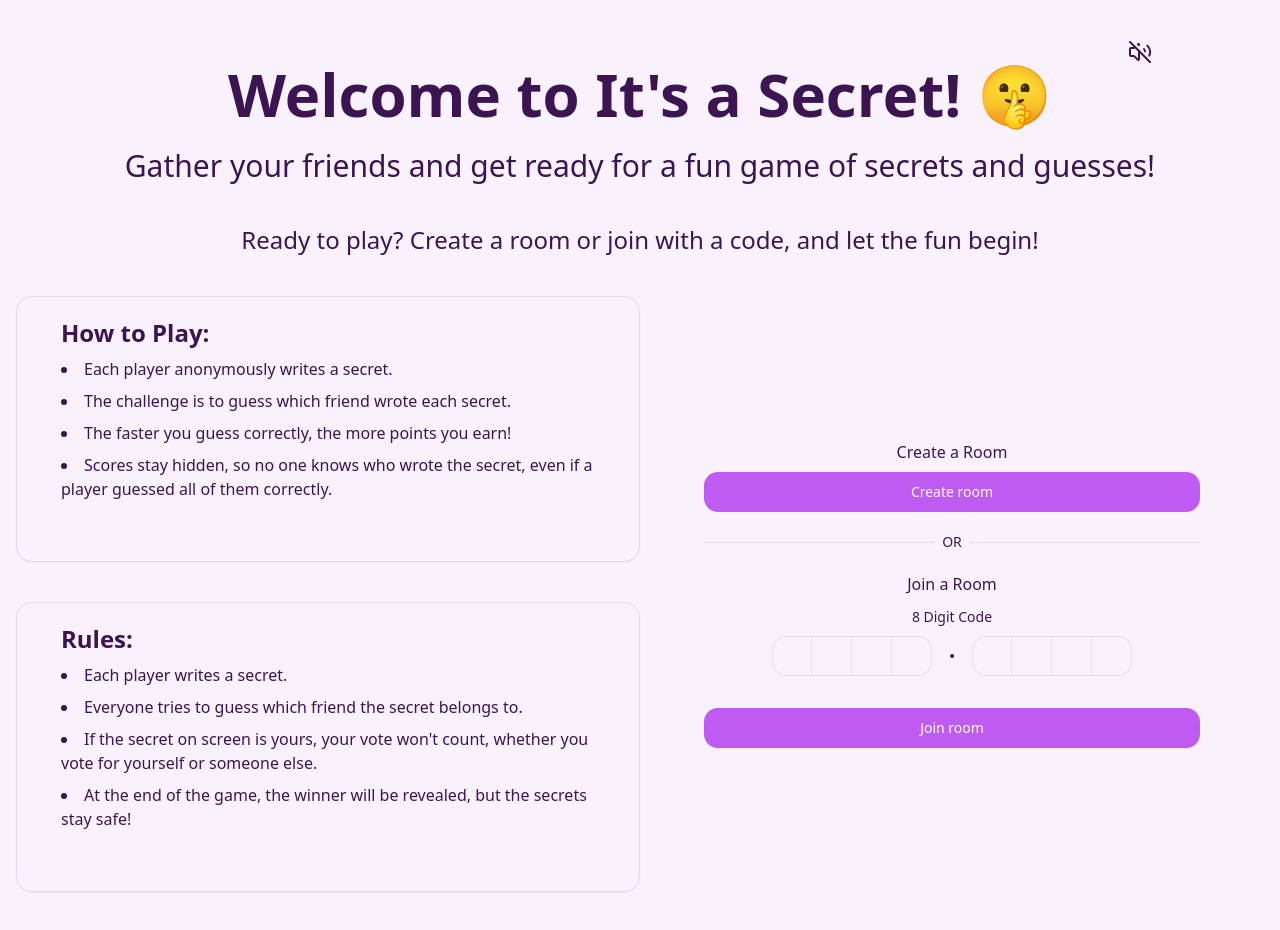
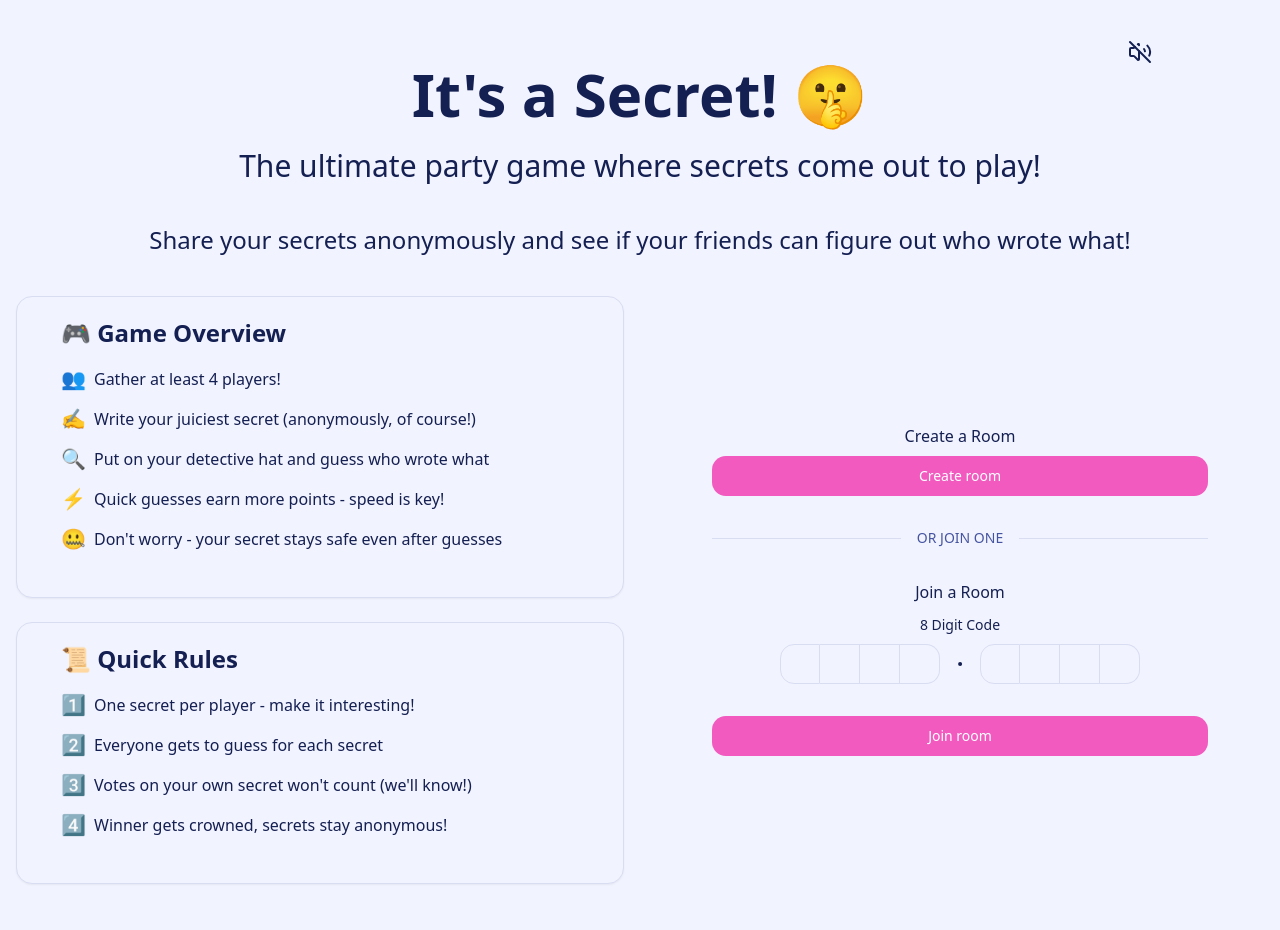
Before and after one commit to Cristlopezr/app-its-a-secret, a Next.js app: page / in a window 1280 px wide. Shown: the top 930 px of the page. Built offline with nearby package versions, Linux system fonts and the light colour scheme; no server answers.

Commit message:
Changed layout on main page

```diff
--- a/src/app/globals.css
+++ b/src/app/globals.css
@@ -16,31 +16,33 @@
 
 @layer base {
     :root {
-        --background: 280 70% 97%;
-        --foreground: 280 60% 20%;
+        --background: 230 85% 97%;
+        --foreground: 230 60% 20%;
         --card: 0 0% 100%;
-        --card-foreground: 280 60% 20%;
+        --card-foreground: 230 60% 20%;
         --popover: 0 0% 100%;
-        --popover-foreground: 280 60% 20%;
-        --primary: 280 85% 65%;
+        --popover-foreground: 230 60% 20%;
+        --primary: 320 85% 65%;
         --primary-foreground: 0 0% 100%;
-        --secondary: 320 85% 90%;
-        --secondary-foreground: 280 60% 25%;
-        --muted: 280 30% 90%;
-        --muted-foreground: 280 40% 45%;
-        --accent: 320 85% 65%;
+        --secondary: 280 85% 90%;
+        --secondary-foreground: 230 60% 25%;
+        --muted: 230 30% 90%;
+        --muted-foreground: 230 40% 45%;
+        --accent: 190 85% 65%;
         --accent-foreground: 0 0% 100%;
         --destructive: 0 90% 65%;
         --destructive-foreground: 0 0% 100%;
-        --border: 280 50% 90%;
-        --input: 280 50% 90%;
+        --border: 230 50% 90%;
+        --input: 230 50% 90%;
         --ring: 320 85% 65%;
         --radius: 1rem;
-        --chart-1: 280 85% 65%;
-        --chart-2: 320 85% 65%;
-        --chart-3: 260 85% 65%;
-        --chart-4: 300 85% 65%;
-        --chart-5: 340 85% 65%;
+        --chart-1: 320 85% 65%;
+        --chart-2: 280 85% 65%;
+        --chart-3: 190 85% 65%;
+        --chart-4: 230 85% 65%;
+        --chart-5: 150 85% 65%;
+        --success: 150 85% 65%;
+        --success-foreground: 0 0% 100%;
     }
 }
 
--- a/src/app/page.tsx
+++ b/src/app/page.tsx
@@ -5,50 +5,85 @@ import { JoinRoom } from './room/_components/JoinRoom';
 export default function Home() {
     return (
         <div className='min-h-screen'>
-            <div className='container mx-auto px-4 py-16 '>
-                <h1 className='text-6xl font-bold text-center mb-6'>Welcome to It's a Secret! 🤫</h1>
+            <div className='container mx-auto px-4 py-16'>
+                <h1 className='text-6xl font-bold text-center mb-6'>It's a Secret! 🤫</h1>
 
-                <h2 className='text-center text-3xl'>Gather your friends and get ready for a fun game of secrets and guesses!</h2>
-                <p className='text-2xl text-center my-10'>Ready to play? Create a room or join with a code, and let the fun begin!</p>
-                <div className='grid grid-cols-1 md:grid-cols-2 justify-between'>
-                    <section className=''>
-                        <Card className='p-5 bg-background'>
+                <h2 className='text-center text-3xl'>The ultimate party game where secrets come out to play!</h2>
+                <p className='text-2xl text-center my-10'>Share your secrets anonymously and see if your friends can figure out who wrote what!</p>
+
+                <div className='grid grid-cols-1 md:grid-cols-2 gap-8'>
+                    <section>
+                        <Card className='p-5 bg-background hover:shadow-lg transition-shadow'>
                             <CardContent>
-                                <h2 className='text-2xl font-semibold mb-2'>How to Play:</h2>
-                                <ul className='list-disc list-inside mb-4 flex flex-col gap-2'>
-                                    <li>Each player anonymously writes a secret.</li>
-                                    <li>The challenge is to guess which friend wrote each secret.</li>
-                                    <li>The faster you guess correctly, the more points you earn!</li>
-                                    <li>Scores stay hidden, so no one knows who wrote the secret, even if a player guessed all of them correctly.</li>
+                                <h2 className='text-2xl font-semibold mb-4'>🎮 Game Overview</h2>
+                                <ul className='space-y-3'>
+                                    <li className='flex items-center gap-2'>
+                                        <span className='text-xl'>👥</span>
+                                        <span>Gather at least 4 players!</span>
+                                    </li>
+                                    <li className='flex items-center gap-2'>
+                                        <span className='text-xl'>✍️</span>
+                                        <span>Write your juiciest secret (anonymously, of course!)</span>
+                                    </li>
+                                    <li className='flex items-center gap-2'>
+                                        <span className='text-xl'>🔍</span>
+                                        <span>Put on your detective hat and guess who wrote what</span>
+                                    </li>
+                                    <li className='flex items-center gap-2'>
+                                        <span className='text-xl'>⚡</span>
+                                        <span>Quick guesses earn more points - speed is key!</span>
+                                    </li>
+                                    <li className='flex items-center gap-2'>
+                                        <span className='text-xl'>🤐</span>
+                                        <span>Don't worry - your secret stays safe even after guesses</span>
+                                    </li>
                                 </ul>
                             </CardContent>
                         </Card>
-                        <Card className='p-5 mt-10 bg-background'>
+
+                        <Card className='p-5 mt-6 bg-background hover:shadow-lg transition-shadow'>
                             <CardContent>
-                                <h2 className='text-2xl font-semibold mb-2'>Rules:</h2>
-                                <ul className='list-disc list-inside mb-4 flex flex-col gap-2'>
-                                    <li>Each player writes a secret.</li>
-                                    <li>Everyone tries to guess which friend the secret belongs to.</li>
-                                    <li>If the secret on screen is yours, your vote won't count, whether you vote for yourself or someone else.</li>
-                                    <li>At the end of the game, the winner will be revealed, but the secrets stay safe!</li>
+                                <h2 className='text-2xl font-semibold mb-4'>📜 Quick Rules</h2>
+                                <ul className='space-y-3'>
+                                    <li className='flex items-center gap-2'>
+                                        <span className='text-xl'>1️⃣</span>
+                                        <span>One secret per player - make it interesting!</span>
+                                    </li>
+                                    <li className='flex items-center gap-2'>
+                                        <span className='text-xl'>2️⃣</span>
+                                        <span>Everyone gets to guess for each secret</span>
+                                    </li>
+                                    <li className='flex items-center gap-2'>
+                                        <span className='text-xl'>3️⃣</span>
+                                        <span>Votes on your own secret won't count (we'll know!)</span>
+                                    </li>
+                                    <li className='flex items-center gap-2'>
+                                        <span className='text-xl'>4️⃣</span>
+                                        <span>Winner gets crowned, secrets stay anonymous!</span>
+                                    </li>
                                 </ul>
                             </CardContent>
                         </Card>
                     </section>
-                    <section className='text-center p-10 max-w-xl self-center mx-auto w-full row-start-1 md:col-start-2'>
-                        <div className='mb-5'>
+
+                    <section className='text-center p-10 max-w-xl self-center mx-auto w-full'>
+                        <div className='space-y-8'>
+                            <div className='transform hover:scale-105 transition-transform'>
                                 <CreateRoom />
                             </div>
-                        <div className='relative my-5'>
+
+                            <div className='relative'>
                                 <div className='absolute inset-0 flex items-center'>
                                     <span className='w-full border-t' />
                                 </div>
                                 <div className='relative flex justify-center text-sm uppercase'>
-                                <span className='bg-background px-2'>Or</span>
+                                    <span className='bg-background px-4 text-muted-foreground'>Or join one</span>
                                 </div>
                             </div>
-                        <div className='text-center'>
+
+                            <div className='transform hover:scale-105 transition-transform'>
                                 <JoinRoom />
+                            </div>
                         </div>
                     </section>
                 </div>
--- a/src/lib/socket.ts
+++ b/src/lib/socket.ts
@@ -1,3 +1,7 @@
 import { io } from 'socket.io-client';
 
-export const socket = io('http://localhost:3001');
+//Development
+/* export const socket = io('http://localhost:3001'); */
+
+//Production
+export const socket = io(process.env.WSS_URL);
```
Also changed, not shown: 2 other files (tests, documents, lock files or other folders). Lines whose indentation alone changed are shown as unchanged.
